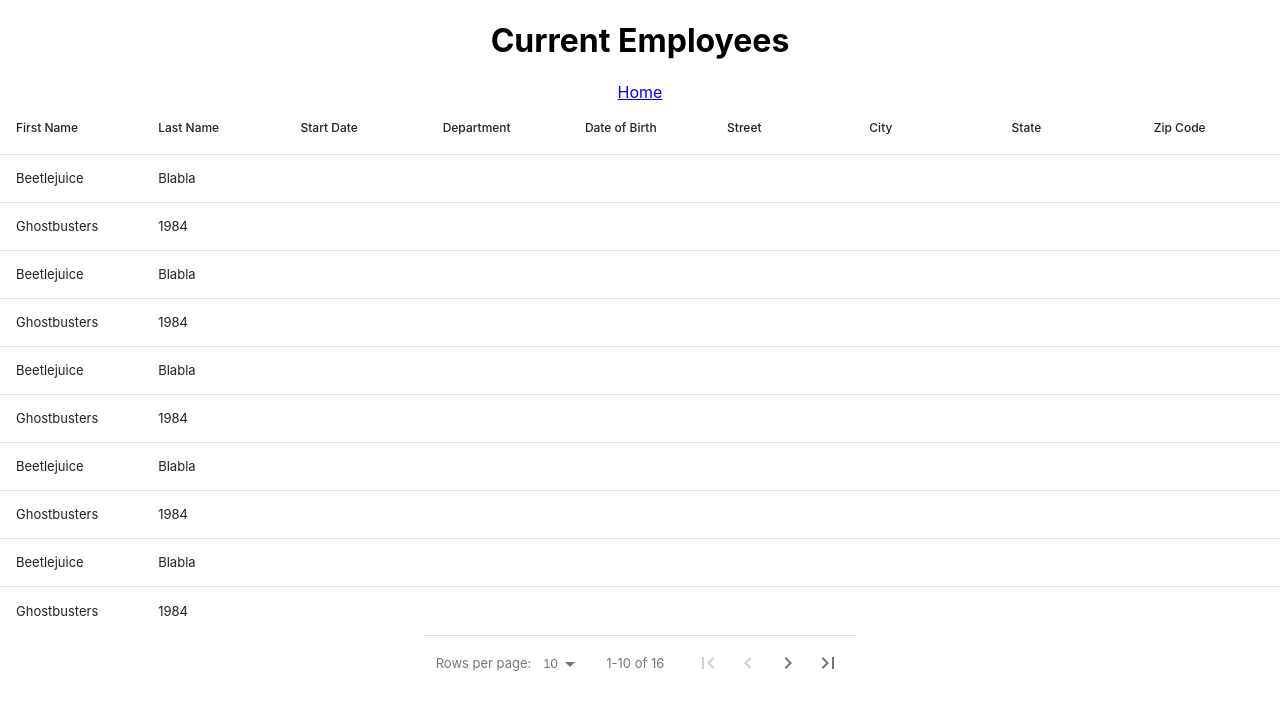
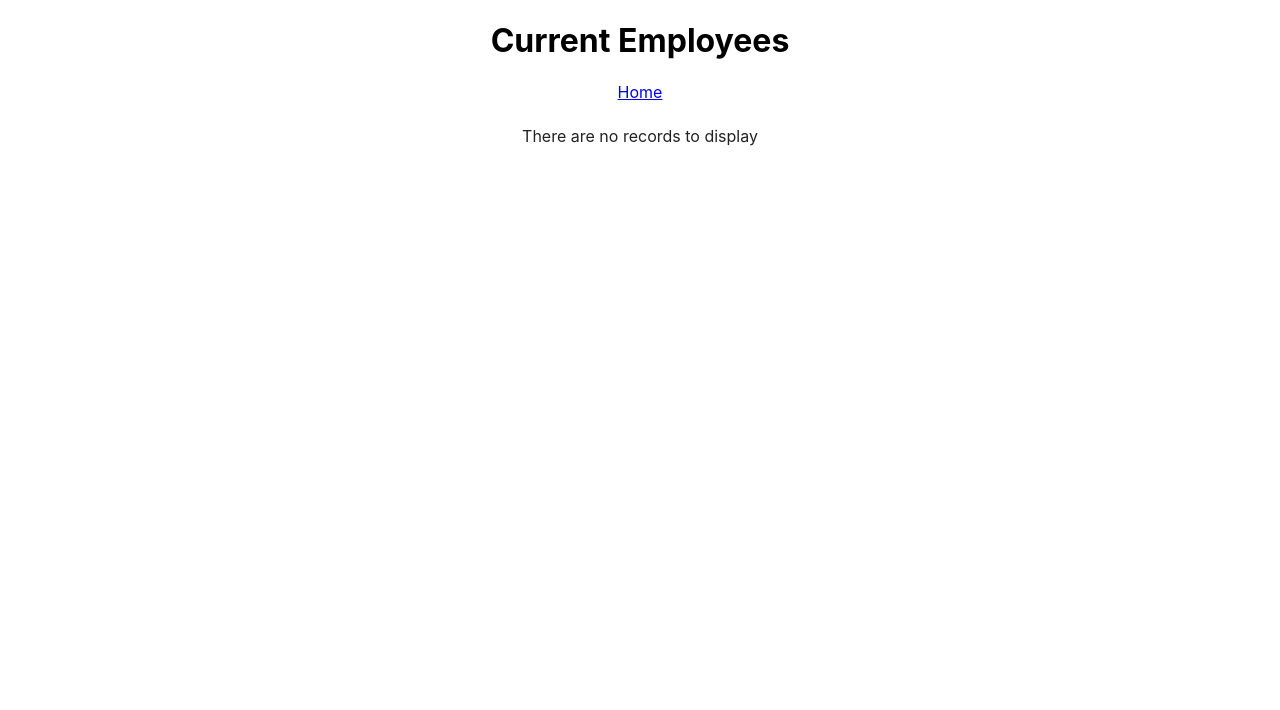
Before and after one commit to ToDestiny/WealthHealth-HRNet, a React (Create React App) app in the folder hr-net/: page /employee-list in a window 1280 px wide. Shown: the top 710 px of the page. Built offline with nearby package versions, Linux system fonts and the light colour scheme.

Commit message:
Feature: Save State and show in tables OK

```diff
--- a/hr-net/src/data/columns.js
+++ b/hr-net/src/data/columns.js
@@ -11,7 +11,7 @@ export const columns = [
   },
   {
     name: 'Start Date',
-    selector: (row) => row.startDate,
+    selector: (row) => row.startDateForm,
     sortable: true,
   },
   {
@@ -21,7 +21,7 @@ export const columns = [
   },
   {
     name: 'Date of Birth',
-    selector: (row) => row.dateOfBirth,
+    selector: (row) => row.dateOfBirthForm,
     sortable: true,
   },
   {
@@ -36,7 +36,7 @@ export const columns = [
   },
   {
     name: 'State',
-    selector: (row) => row.state,
+    selector: (row) => row.states,
     sortable: true,
   },
   {
--- a/hr-net/src/pages/EmployeeList.jsx
+++ b/hr-net/src/pages/EmployeeList.jsx
@@ -2,95 +2,10 @@ import React from 'react';
 import { Link } from 'react-router-dom';
 import DataTable from 'react-data-table-component';
 import { columns } from '../data/columns';
-import { store } from '../app/store';
-
-const state = store.getState();
-console.log(state);
-
-const data = [
-  {
-    id: 1,
-    firstName: 'Beetlejuice',
-    lastName: 'Blabla',
-  },
-  {
-    id: 2,
-    firstName: 'Ghostbusters',
-    lastName: '1984',
-  },
-  {
-    id: 3,
-    firstName: 'Beetlejuice',
-    lastName: 'Blabla',
-  },
-  {
-    id: 4,
-    firstName: 'Ghostbusters',
-    lastName: '1984',
-  },
-  {
-    id: 5,
-    firstName: 'Beetlejuice',
-    lastName: 'Blabla',
-  },
-  {
-    id: 6,
-    firstName: 'Ghostbusters',
-    lastName: '1984',
-  },
-  {
-    id: 7,
-    firstName: 'Beetlejuice',
-    lastName: 'Blabla',
-  },
-  {
-    id: 8,
-    firstName: 'Ghostbusters',
-    lastName: '1984',
-  },
-  {
-    id: 9,
-    firstName: 'Beetlejuice',
-    lastName: 'Blabla',
-  },
-  {
-    id: 10,
-    firstName: 'Ghostbusters',
-    lastName: '1984',
-  },
-  {
-    id: 11,
-    firstName: 'Beetlejuice',
-    lastName: 'Blabla',
-  },
-  {
-    id: 12,
-    firstName: 'Ghostbusters',
-    lastName: '1984',
-  },
-  {
-    id: 13,
-    firstName: 'Beetlejuice',
-    lastName: 'Blabla',
-  },
-  {
-    id: 14,
-    firstName: 'Ghostbusters',
-    lastName: '1984',
-  },
-  {
-    id: 15,
-    firstName: 'Beetlejuice',
-    lastName: 'Blabla',
-  },
-  {
-    id: 16,
-    firstName: 'Ghostbusters',
-    lastName: '1984',
-  },
-];
+import { useSelector } from 'react-redux';
 
 function EmployeeList() {
+  const data = useSelector((state) => state.save);
   return (
     <>
       <title>HRnet - Current Employees</title>
--- a/hr-net/src/pages/Profile.jsx
+++ b/hr-net/src/pages/Profile.jsx
@@ -22,8 +22,8 @@ let initialState = {
   street: '',
   city: '',
   zip: '',
-  state: [],
-  department: [],
+  states: '',
+  department: '',
 };
 
 const Button = styled.button`
@@ -35,9 +35,8 @@ function Profile() {
   const [isSubmit, setSubmit] = useState(false);
   const [dateOfBirth, setDateOfBirth] = useState(new Date());
   const [startDate, setStartDate] = useState(new Date());
-  const [selectedStateOption, setSelectedStateOption] = useState(null);
-  const [selectedDepartmentOption, setSelectedDepartmentOption] =
-    useState(null);
+  const [selectedStateOption, setSelectedStateOption] = useState();
+  const [selectedDepartmentOption, setSelectedDepartmentOption] = useState();
   const [openModal, setOpenModal] = useState(false);
   const dispatch = useDispatch();
 
@@ -47,34 +46,47 @@ function Profile() {
     setFormValue({ ...formValue, [e.target.name]: e.target.value });
   };
 
+  const handleDateOfBirth = (e) => {
+    const calculatedDate =
+      e.getDate() + '/' + (e.getMonth() + 1) + '/' + e.getFullYear();
+    setDateOfBirth(e);
+    setFormValue({ ...formValue, dateOfBirthForm: calculatedDate });
+  };
+
+  const handleStartDate = (e) => {
+    const calculatedDate =
+      e.getDate() + '/' + (e.getMonth() + 1) + '/' + e.getFullYear();
+    setStartDate(e);
+    setFormValue({ ...formValue, startDateForm: calculatedDate });
+  };
+
+  const handleState = (e) => {
+    setSelectedStateOption(e);
+    setFormValue({ ...formValue, states: e.abbreviation });
+  };
+
+  const handleDepartment = (e) => {
+    setSelectedDepartmentOption(e);
+    setFormValue({ ...formValue, department: e.label });
+  };
+
   function handleSubmit() {
-    setOpenModal(true);
-    setSubmit(true);
+    if (firstName && lastName) {
+      setOpenModal(true);
+      setSubmit(true);
+    } else {
+      console.log(formValue);
+      alert('Please fill in the form.');
+    }
   }
 
   useEffect(() => {
+    setFormValue({
+      ...formValue,
+    });
     if (isSubmit) {
       setSubmit(false);
-      const calculatedDate =
-        dateOfBirth.getDate() +
-        '/' +
-        dateOfBirth.getMonth() +
-        1 +
-        '/' +
-        dateOfBirth.getFullYear();
-      const calculatedStartDate =
-        startDate.getDate() +
-        '/' +
-        startDate.getMonth() +
-        '/' +
-        startDate.getFullYear();
-      setFormValue({
-        ...formValue,
-        dateOfBirthForm: calculatedDate,
-        startDateForm: calculatedStartDate,
-        state: selectedStateOption,
-        department: selectedDepartmentOption,
-      });
+
       dispatch(saveFormValue(formValue));
       setOpenModal(true);
     }
@@ -91,7 +103,7 @@ function Profile() {
         <Link to="/employee-list">View Current Employees</Link>
         <h2>Create Employee</h2>
         <form action="#" id="create-employee">
-          <label htmlFor="first-name">First Name</label>
+          <label>First Name</label>
           <input
             type="text"
             id="firstName"
@@ -99,7 +111,7 @@ function Profile() {
             name="firstName"
             onChange={handleChange}
           />
-          <label htmlFor="last-name">Last Name</label>
+          <label>Last Name</label>
           <input
             type="text"
             id="lastName"
@@ -107,13 +119,13 @@ function Profile() {
             name="lastName"
             onChange={handleChange}
           />
-          <label htmlFor="date-of-birth">Date of Birth</label>
-          <DatePicker onChange={setDateOfBirth} value={dateOfBirth} />
-          <label htmlFor="start-date">Start Date</label>
-          <DatePicker onChange={setStartDate} value={startDate} />
+          <label>Date of Birth</label>
+          <DatePicker onChange={handleDateOfBirth} value={dateOfBirth} />
+          <label>Start Date</label>
+          <DatePicker onChange={handleStartDate} value={startDate} />
           <fieldset className="address">
             <legend>Address</legend>
-            <label htmlFor="street">Street</label>
+            <label>Street</label>
             <input
               type="text"
               id="street"
@@ -121,7 +133,7 @@ function Profile() {
               name="street"
               onChange={handleChange}
             />
-            <label htmlFor="city">City</label>
+            <label>City</label>
             <input
               type="text"
               id="city"
@@ -129,14 +141,14 @@ function Profile() {
               name="city"
               onChange={handleChange}
             />
-            <label htmlFor="state">State</label>
+            <label>State</label>
             <Select
               defaultValue={selectedStateOption}
-              onChange={setSelectedStateOption}
+              onChange={handleState}
               options={states}
               placeholder="Select an option"
             />
-            <label htmlFor="zip-code">Zip Code</label>
+            <label>Zip Code</label>
             <input
               name="zip"
               id="zip"
@@ -145,10 +157,10 @@ function Profile() {
               onChange={handleChange}
             />
           </fieldset>
-          <label htmlFor="department">Department</label>
+          <label>Department</label>
           <Select
             defaultValue={selectedDepartmentOption}
-            onChange={setSelectedDepartmentOption}
+            onChange={handleDepartment}
             options={options}
             placeholder="Select an option"
           />
```
